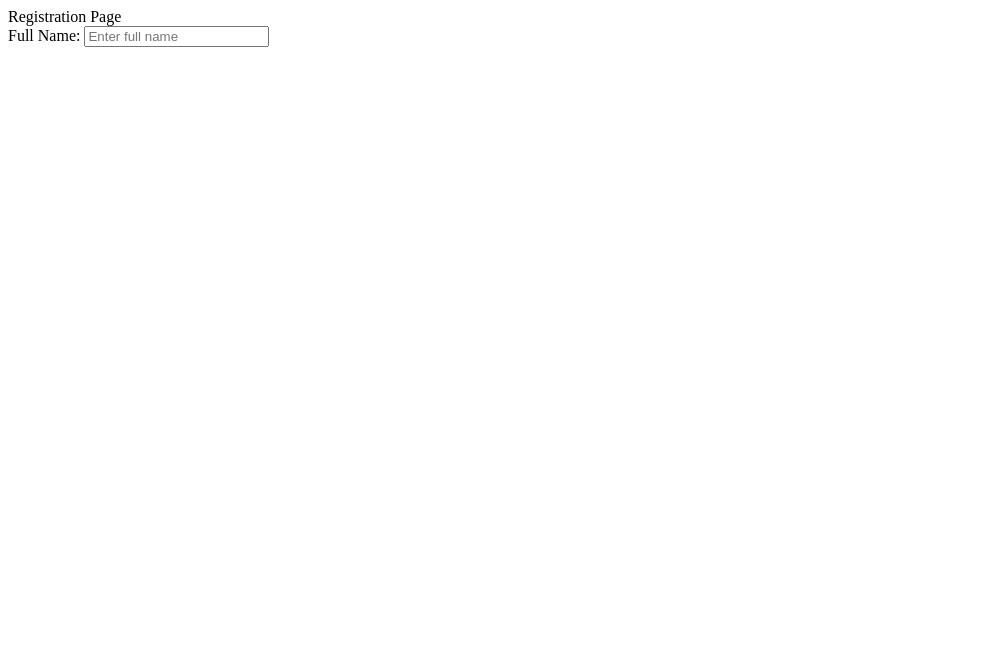
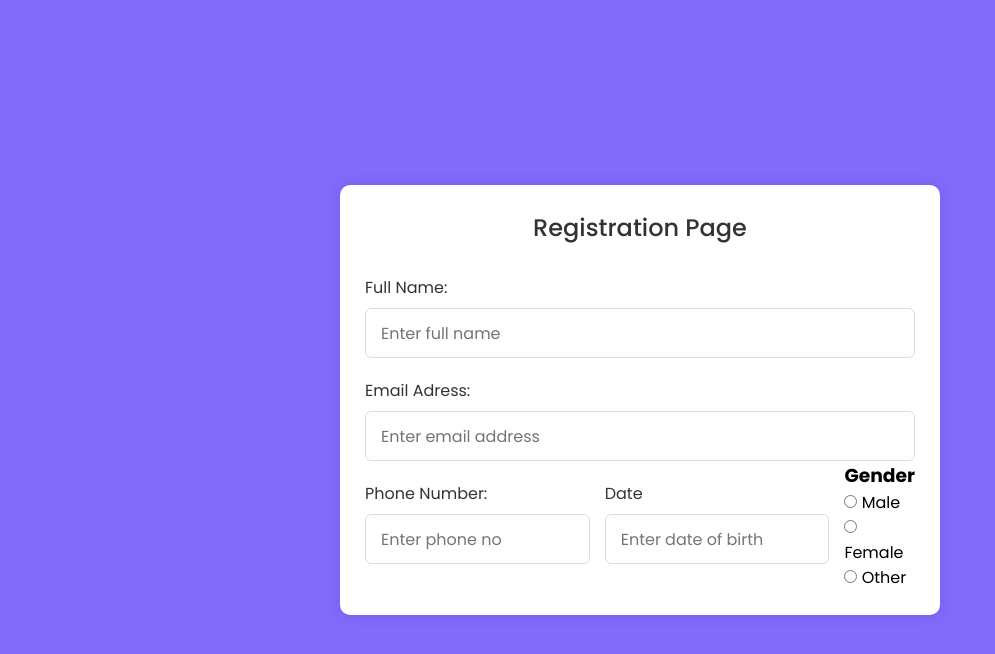
Before and after one commit to im-prateek/registration-form, a plain HTML site: page index.html in a window 1280 px wide. Shown: the whole page, without its empty margins (0-995 px from the left). Drawn offline with Linux system fonts and the light colour scheme.

Commit message:
radio buttons added

```diff
--- a/index.html
+++ b/index.html
@@ -5,14 +5,54 @@
     <meta name="viewport" content="width=device-width, initial-scale=1.0">
     <title>Registration Form</title>
 </head>
+<link rel="stylesheet" href="style.css">
+
 <body>
     <section class="container">
         <header>Registration Page</header>
         <form action="#" class="form">
+
             <div class="input-box">
                 <label> Full Name: </label>
-                <input type="text" placeholder="Enter full name">
+                <input type="text" placeholder="Enter full name" required/>
             </div>
+
+            <div class="input-box">
+                <label> Email Adress: </label>
+                <input type="text" placeholder="Enter email address" required/>
+            </div>
+
+            <div class="column">
+
+                <div class="input-box">
+                    <label> Phone Number: </label>
+                    <input type="text" placeholder="Enter phone no" required/>
+                </div>
+
+                <div class="input-box">
+                    <label> Date </label>
+                    <input type="text" placeholder="Enter date of birth" required/>
+                </div>
+
+                <div class="genderbox">
+                    <h3>Gender</h3>
+                    <div class="genderoption">
+                        <div class="gender">
+                            <input type="radio" id="check-male" name="gender">
+                            <label for="check-male-female">Male</label>
+                        </div>
+                        <div class="gender">
+                            <input type="radio" id="check-female" name="gender">
+                            <label for="check-female">Female</label>
+                        </div>
+                        <div class="gender">
+                            <input type="radio" id="check-other" name="gender">
+                            <label for="check-other">Other</label>
+                        </div>
+                    </div>
+                </div>
+            </div>
+
         </form>
     </section>
 
```
